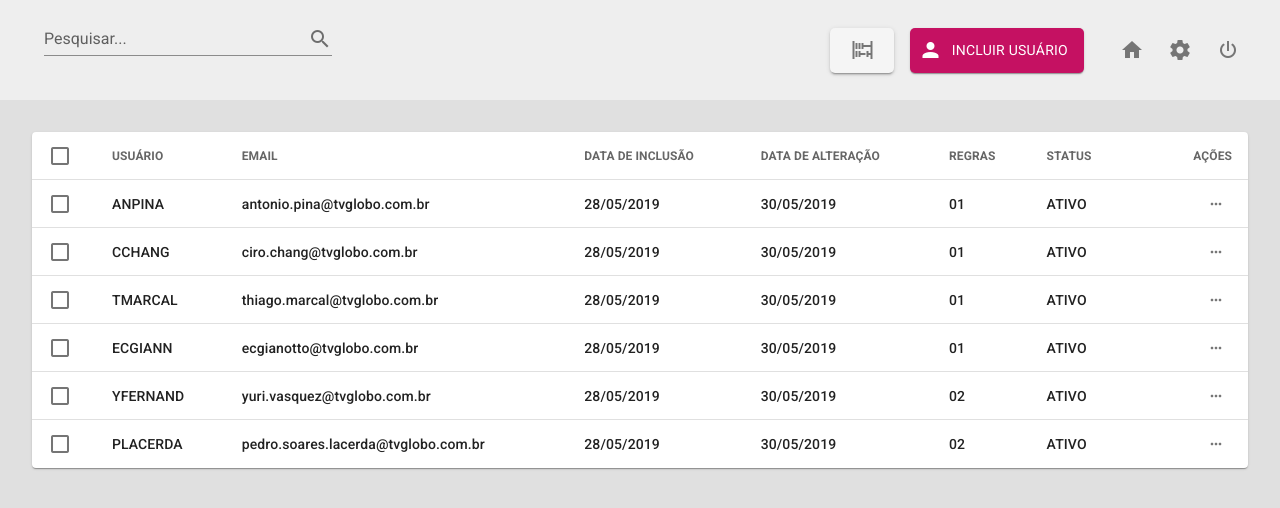
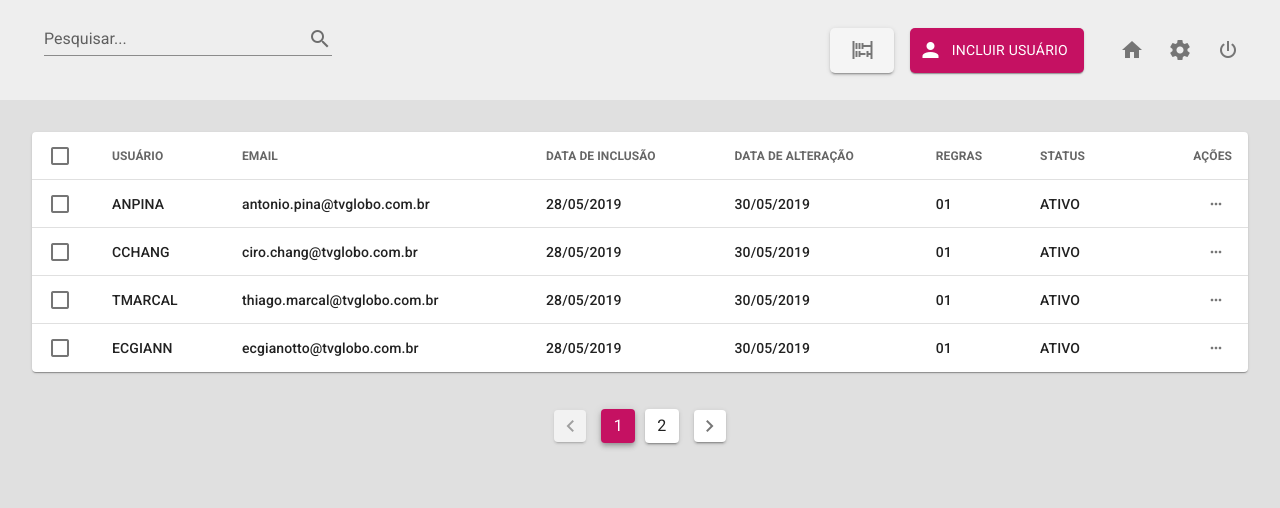
Before and after one commit to jpcanto/prova-globo, a Vue app: page / in a window 1280 px wide. Shown: the top 508 px of the page. Built offline with nearby package versions, Linux system fonts and the light colour scheme.

Commit message:
feat: adding basic pagination

```diff
--- a/src/components/Table.vue
+++ b/src/components/Table.vue
@@ -6,6 +6,9 @@
       :items="users"
       :search="search"
       :custom-filter="filter"
+      :page.sync="page"
+      :items-per-page="itemsPerPage"
+      @page-count="pageCount = $event"
       show-select
       item-key="name"
       class="elevation-1 text-subtitle-2"
@@ -25,6 +28,13 @@
         </v-icon>
       </template>
     </v-data-table>
+    <v-pagination
+      v-model="page"
+      :length="pageCount"
+      class="ma-8"
+      color="pink accent-4"
+      next-aria-label="Próximo"
+    ></v-pagination>
   </v-main>
 </template>
 
@@ -37,6 +47,9 @@ export default {
   data() {
     return {
       selected: [],
+      page: 1,
+      pageCount: 0,
+      itemsPerPage: 4,
       headers: [
         {
           text: 'USUÁRIO',
@@ -109,7 +122,9 @@ export default {
     };
   },
   computed: {
-    ...mapGetters({ search: 'filterUsersTableParam' })
+    ...mapGetters({
+      search: 'filterUsersTableParam'
+    })
   },
   methods: {
     filter(value, search) {
```
